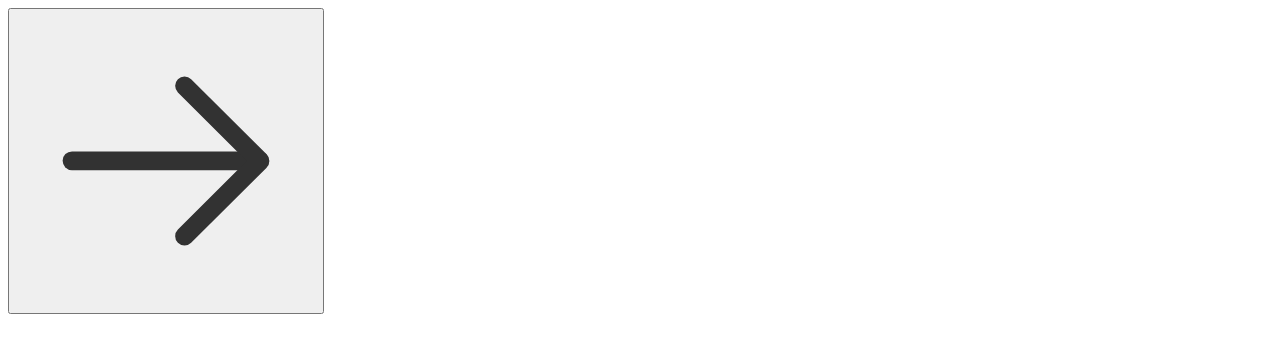
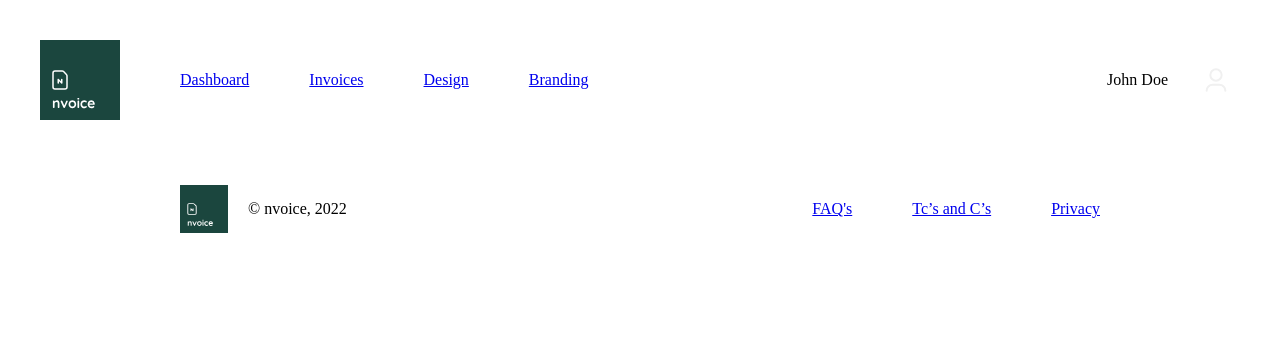
Before and after one commit to LeanFourie/nvoice, an Angular app: page / in a window 1280 px wide. Shown: the top 352 px of the page. Built offline with nearby package versions, Linux system fonts and the light colour scheme.

Commit message:
Added basic header and footer styling

```diff
--- a/src/app/app.component.html
+++ b/src/app/app.component.html
@@ -1,4 +1,22 @@
-<snippet-button
-    icon="assets/icons/icon_arrow-right.svg"
-    (onClick)="handleClick()"
-></snippet-button>
+<div class="layout">
+    <!-- Header -->
+    <div class="layout__header">
+        <common-header
+            [links]="headerLinks"
+            [user]="user"
+        ></common-header>
+    </div>
+    <!-- ./Header -->
+
+    <!-- Page -->
+    <router-outlet></router-outlet>
+    <!-- ./Page -->
+
+    <!-- Footer -->
+    <div class="layout__footer">
+        <common-footer
+            [links]="footerLinks"
+        ></common-footer>
+    </div>
+    <!-- ./Footer -->
+</div>
--- a/src/app/app.component.ts
+++ b/src/app/app.component.ts
@@ -1,5 +1,9 @@
 // Project Imports
 import { Component } from '@angular/core'
+
+// Interface
+import { IHeader } from './components/common/header/header.component'
+import { IFooter } from './components/common/footer/footer.component'
 
 // Component Decl
 @Component({
@@ -10,6 +14,43 @@ import { Component } from '@angular/core'
 
 // Component Exports
 export class AppComponent {
+    // Variables
+    user: IHeader[ 'user' ] = {
+        username: 'John Doe'
+    }
+    headerLinks: IHeader[ 'links' ] = [
+        {
+            label: 'Dashboard',
+            url: '#'
+        },
+        {
+            label: 'Invoices',
+            url: '#'
+        },
+        {
+            label: 'Design',
+            url: '#'
+        },
+        {
+            label: 'Branding',
+            url: '#'
+        }
+    ]
+    footerLinks: IFooter[ 'links' ] = [
+        {
+            label: `FAQ's`,
+            url: '#'
+        },
+        {
+            label: `Tc’s and C’s`,
+            url: '#'
+        },
+        {
+            label: `Privacy`,
+            url: '#'
+        }
+    ]
+
     handleClick(): void {
         console.log( 'Clicked' )
     }
--- a/src/app/components/common/footer/footer.component.scss
+++ b/src/app/components/common/footer/footer.component.scss
@@ -0,0 +1,25 @@
+.footer {
+    display: flex;
+    align-items: center;
+    justify-content: space-between;
+    padding: 32px 172px;
+
+    &__left {
+        display: flex;
+        gap: 20px;
+        align-items: center;
+        justify-content: flex-start;
+    }
+
+    &__logo {
+        width: 48px;
+        height: 48px;
+    }
+
+    &__right {
+        display: flex;
+        gap: 60px;
+        align-items: center;
+        justify-content: flex-end;
+    }
+}
--- a/src/app/components/common/footer/footer.component.ts
+++ b/src/app/components/common/footer/footer.component.ts
@@ -13,7 +13,7 @@ export interface IFooter {
 
 // Component Decl
 @Component({
-    selector: 'app-footer',
+    selector: 'common-footer',
     templateUrl: './footer.component.html',
     styleUrls: ['./footer.component.scss']
 })
--- a/src/app/components/common/header/header.component.scss
+++ b/src/app/components/common/header/header.component.scss
@@ -0,0 +1,19 @@
+.header {
+    display: flex;
+    align-items: center;
+    justify-content: space-between;
+    padding: 32px;
+
+    &__logo {
+        height: 80px;
+        height: 80px;
+    }
+
+    &__links {
+        display: flex;
+        align-items: center;
+        justify-content: space-between;
+        gap: 60px;
+        margin: 0 auto 0 60px;
+    }
+}
--- a/src/app/components/snippets/user/user.component.html
+++ b/src/app/components/snippets/user/user.component.html
@@ -16,9 +16,11 @@
         <!-- ./Image -->
         <!-- Fallback SVG -->
         <ng-template #fallbackSVG>
-            <snippet-icon
-                iconPath="assets/icons/icon_user.svg"
-            ></snippet-icon>
+            <div class="user__fallback">
+                <snippet-icon
+                    iconPath="assets/icons/icon_user.svg"
+                ></snippet-icon>
+            </div>
         </ng-template>
         <!-- ./Fallback SVG -->
     </div>
--- a/src/app/components/snippets/user/user.component.scss
+++ b/src/app/components/snippets/user/user.component.scss
@@ -0,0 +1,17 @@
+.user {
+    display: inline-flex;
+    gap: 24px;
+    align-items: center;
+    justify-content: flex-end;
+
+    &__photo {
+        width: 48px;
+        height: 48px;
+        border-radius: 50%;
+        overflow: hidden;
+    }
+
+    &__fallback {
+        padding: 8px;
+    }
+}
```
